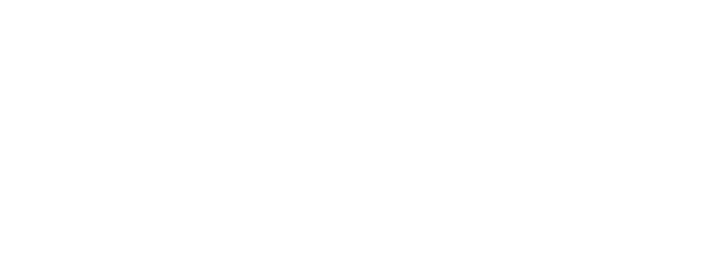
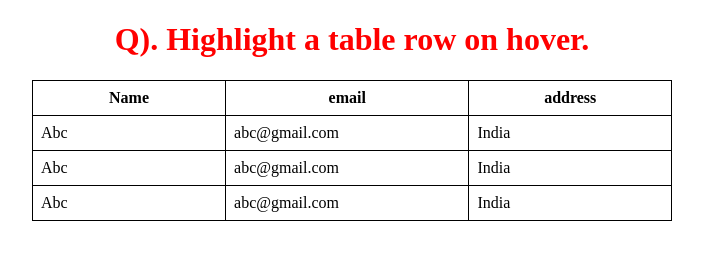
Before and after one commit to utpanna-pradhan/CSS-coding-practice, a plain HTML site: page basic/q21.html in a window 1280 px wide. Shown: the whole page, without its empty margins (288-991 px from the left). Drawn offline with Linux system fonts and the light colour scheme.

Commit message:
added basic

```diff
--- a/basic/q21.html
+++ b/basic/q21.html
@@ -0,0 +1,49 @@
+<!DOCTYPE html>
+<html lang="en">
+<head>
+    <meta charset="UTF-8">
+    <meta name="viewport" content="width=device-width, initial-scale=1.0">
+    <title>Document</title>
+    <style>
+        table , tr,th,td{
+            border: 1px solid;
+            border-collapse: collapse;
+            padding: 8px;
+            width: 50vw;
+            margin: auto;
+
+        }
+            tr:hover{
+                background-color: lightgray;
+                cursor: pointer;
+            }
+    </style>
+</head>
+<body>
+     <h1 style=" color: red;text-align: center;">
+            Q). Highlight a table row on hover.
+        </h1>
+        <table>
+            <tr>
+                <th>Name</th>
+                <th>email</th>
+                <th>address</th>
+            </tr>
+            <tr>
+                <td>Abc</td>
+                <td>abc@gmail.com</td>
+                <td>India</td>
+            </tr>
+             <tr>
+                <td>Abc</td>
+                <td>abc@gmail.com</td>
+                <td>India</td>
+            </tr>
+             <tr>
+                <td>Abc</td>
+                <td>abc@gmail.com</td>
+                <td>India</td>
+            </tr>
+        </table>
+</body>
+</html>
```
Also changed, not shown: basic/q19.html (+5 -2 lines), basic/q20.html (+19 -0 lines).
